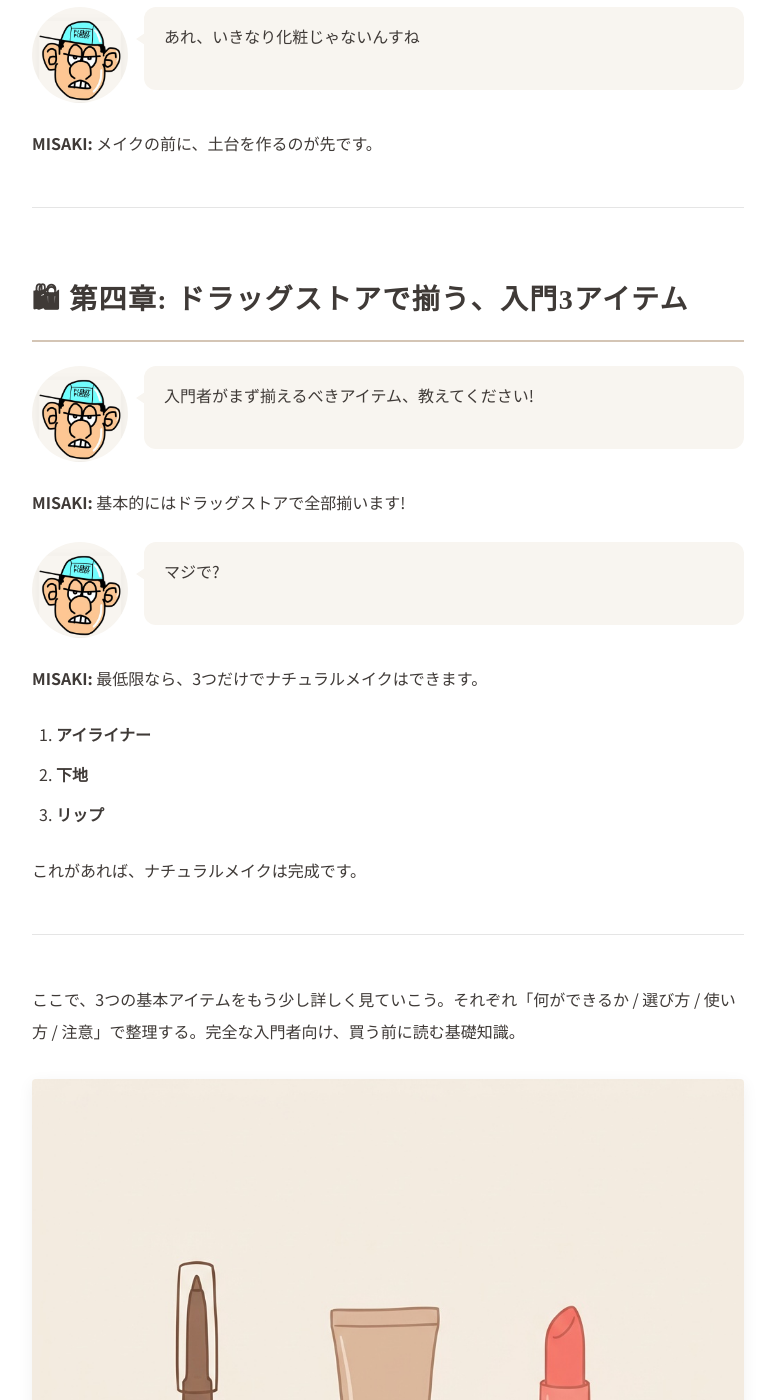
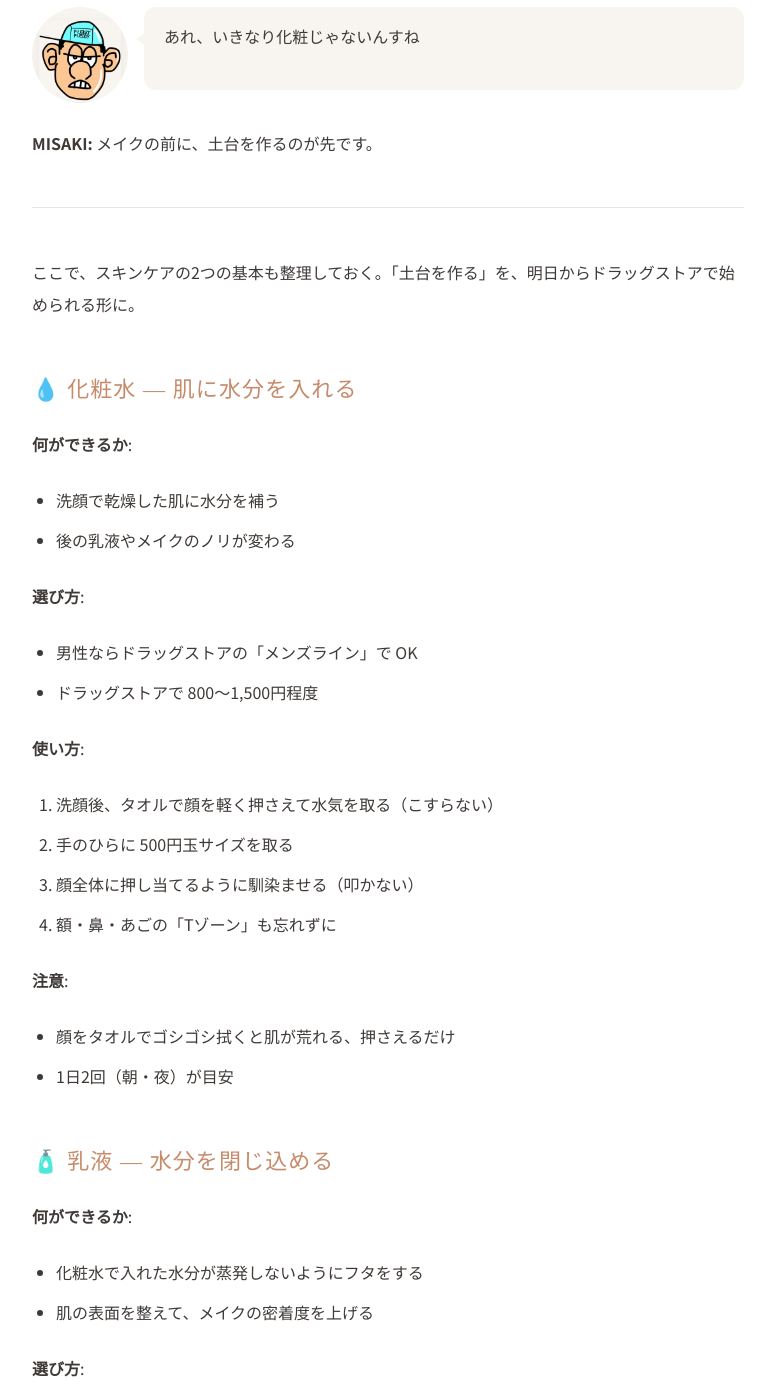
Before and after one commit to JunyaUnityDev/haribow-online-lesson-articles, a Jekyll site: the page built from _scheduled/makeup-intro-misaki.md, in a window 1280 px wide and 1400 px high, scrolled down 5168 px. Shown: the whole window, without its empty margins (252-1027 px from the left). Built offline with Jekyll 4.4.1, drawn with Linux system fonts in a browser that asks for light colours; some web fonts are replaced; some of the changed text lies outside the part shown.

Commit message:
Add skincare basics (lotion + emulsion) to chapter 3
MISAKI says 'スキンケアを欠かさない' but never spells it out for a
beginner. Drop a 化粧水 + 乳液 breakdown using the same '何ができる
か / 選び方 / 使い方 / 注意' shape as the chapter-4 drugstore items
right after MISAKI's '土台を作るのが先です' line, before chapter 4.

```diff
--- a/_scheduled/makeup-intro-misaki.md
+++ b/_scheduled/makeup-intro-misaki.md
@@ -107,6 +107,50 @@ order: 8
 {% include character.html name="flekky" position="left" text="あれ、いきなり化粧じゃないんすね" %}
 
 **MISAKI:** メイクの前に、土台を作るのが先です。
+
+---
+
+ここで、スキンケアの2つの基本も整理しておく。「土台を作る」を、明日からドラッグストアで始められる形に。
+
+### 💧 化粧水 — 肌に水分を入れる
+
+**何ができるか**:
+- 洗顔で乾燥した肌に水分を補う
+- 後の乳液やメイクのノリが変わる
+
+**選び方**:
+- 男性ならドラッグストアの「メンズライン」で OK
+- ドラッグストアで 800〜1,500円程度
+
+**使い方**:
+1. 洗顔後、タオルで顔を軽く押さえて水気を取る（こすらない）
+2. 手のひらに 500円玉サイズを取る
+3. 顔全体に押し当てるように馴染ませる（叩かない）
+4. 額・鼻・あごの「Tゾーン」も忘れずに
+
+**注意**:
+- 顔をタオルでゴシゴシ拭くと肌が荒れる、押さえるだけ
+- 1日2回（朝・夜）が目安
+
+### 🧴 乳液 — 水分を閉じ込める
+
+**何ができるか**:
+- 化粧水で入れた水分が蒸発しないようにフタをする
+- 肌の表面を整えて、メイクの密着度を上げる
+
+**選び方**:
+- 化粧水と同じシリーズで揃えると失敗しにくい
+- ベタつくのが嫌なら「さっぱりタイプ」
+
+**使い方**:
+1. 化粧水の後、肌が湿っているうちに
+2. 手のひらに 10円玉サイズ
+3. 額・両頬・鼻・あごに置いて、顔の中心から外側へ薄く
+4. ベタつきが残ったら、ティッシュで軽く押さえる
+
+**注意**:
+- 量が多すぎるとベタつく、少量で薄く
+- 朝は薄めに、夜はしっかりめが定番
 
 ---
 
```
